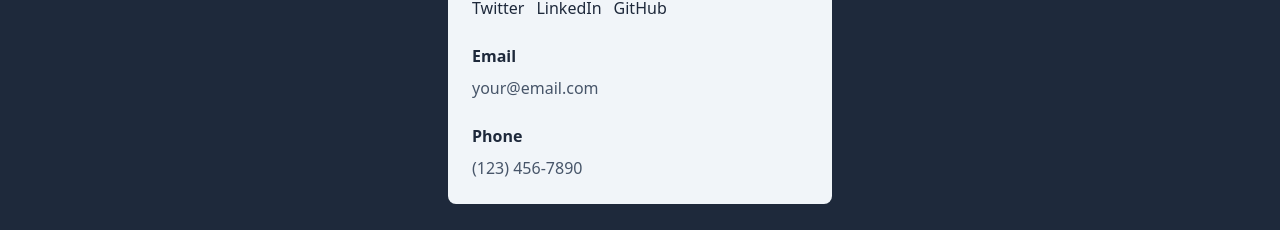
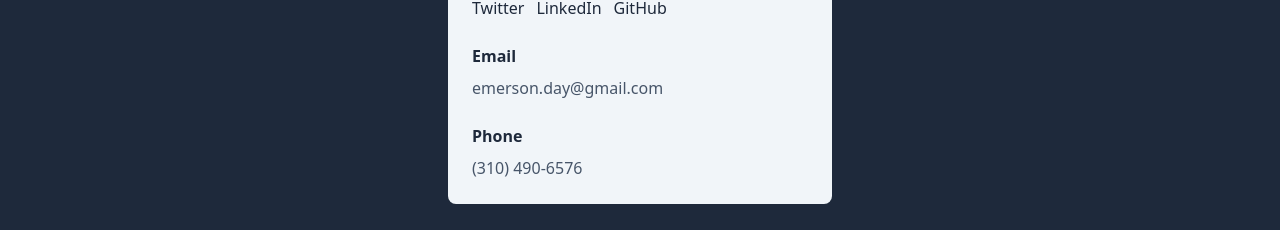
Before and after one commit to emday4prez/portfolio-2023, a Next.js app: page /contact in a window 1280 px wide. Shown: the part 358-588 px from the top of the page. Built offline with nearby package versions, Linux system fonts and the light colour scheme.

Commit message:
updated wordcloud

```diff
--- a/components/Hero.tsx
+++ b/components/Hero.tsx
@@ -1,3 +1,4 @@
+import Link from 'next/link';
 import React from 'react';
 
 const Hero: React.FC = () => {
@@ -15,12 +16,13 @@ const Hero: React.FC = () => {
           challenge me and help me further my knowledge and expertise in the
           field.
         </p>
-        <a
-          href="#"
+
+        <Link
+          href="/contact"
           className="bg-slate-800 hover:bg-slate-300 transition-colors hover:text-slate-900 text-white font-medium py-2 px-4 rounded-full"
         >
           Contact me
-        </a>
+        </Link>
       </div>
     </section>
   );
--- a/components/Navbar.tsx
+++ b/components/Navbar.tsx
@@ -8,10 +8,11 @@ const Navbar: React.FC = () => {
     <nav className="fixed w-full z-50 top-0 bg-gradient-to-b from-slate-900 to-slate-800">
       <div className="container mx-auto px-4">
         <div className="flex items-center justify-between py-3">
-          <Link href="/">
+          <Link href="/" onClick={() => setIsOpen(false)}>
             <p className="text-xl text-white font-medium">Emerson Day</p>
           </Link>
           <button
+            type="button"
             className="block lg:hidden text-gray-500 hover:text-white focus:text-white"
             onClick={() => setIsOpen(!isOpen)}
           >
--- a/components/ProjectCard.tsx
+++ b/components/ProjectCard.tsx
@@ -9,7 +9,7 @@ interface Project {
 
 const ProjectCard: React.FC<{ project: Project }> = ({ project }) => {
   return (
-    <div className="bg-white dark:bg-slate-800 dark:text-slate-100  shadow-md p-6 m-4 hover:shadow-[0_35px_60px_-15px_rgba(0,0,0,0.5)]">
+    <div className="bg-white dark:bg-slate-800 dark:text-slate-100 transition-shadow shadow-md p-6 m-4 hover:shadow-[0_35px_60px_-15px_rgba(0,0,0,0.5)]">
       <h3 className="text-lg font-medium">{project.title}</h3>
       <p className="text-sm mt-2">{project.description}</p>
       <a href={project.url} className="text-blue-500 mt-2">
--- a/components/WordCloud.tsx
+++ b/components/WordCloud.tsx
@@ -11,7 +11,7 @@ const data = [
   { value: 'Tailwind', count: 21 },
   { value: 'GraphQL', count: 17 },
   { value: 'Docker', count: 19 },
-  { value: 'Stripe', count: 21 },
+  { value: 'Stripe', count: 26 },
   { value: 'TypeScript', count: 15 },
   { value: 'Firestore', count: 18 },
   { value: 'AWS', count: 11 },
@@ -23,7 +23,7 @@ const data = [
   { value: 'Digital Ocean', count: 10 },
   { value: 'CMS', count: 19 },
   { value: 'Webpack', count: 11 },
-  { value: 'OAuth', count: 25 },
+  { value: 'OAuth', count: 22 },
   { value: 'Accessibility', count: 10 },
   { value: 'SQL', count: 10 },
   { value: 'Jest', count: 17 },
@@ -52,6 +52,7 @@ const customRenderer = (tag, size, color) => (
 
 const SimpleCloud = () => (
   <div className="pb-20 px-0 md:px-20 bg-gradient-to-b text-center from-slate-600 to-slate-500 text-white">
+    <h2 className="text-6xl p-16">My Tools</h2>
     <TagCloud
       minSize={12}
       maxSize={55}
--- a/pages/about.tsx
+++ b/pages/about.tsx
@@ -1,6 +1,6 @@
 const AboutMe: React.FC = () => {
   return (
-    <div className="p-4 bg-slate-700 text-slate-100 mt-10 px-6 md:px-16 lg:px-18 bg-gradient-to-b from-slate-800 to-slate-700">
+    <div className="p-4 bg-slate-700 text-slate-100 mt-28 md:pt-24 px-16 pt-24 md:px-32 lg:px-48 bg-gradient-to-b from-slate-800 to-slate-700">
       <h1 className="text-2xl font-bold">About Me</h1>
       <p className="text-lg">
         I am a highly skilled and experienced web developer with a passion for
--- a/pages/contact.tsx
+++ b/pages/contact.tsx
@@ -1,5 +1,5 @@
 import React from 'react';
-
+import Link from 'next/link';
 const Contact: React.FC = () => {
   return (
     <div className="bg-slate-800 min-h-screen flex items-center justify-center">
@@ -9,19 +9,19 @@ const Contact: React.FC = () => {
           <p className="text-slate-800 font-bold mb-2">Social Media</p>
           <div className="flex items-center mb-6">
             <a
-              href="https://www.twitter.com/yourusername"
+              href="https://www.twitter.com/emers0n"
               className="text-slate-800 mr-3 hover:underline"
             >
               Twitter
             </a>
             <a
-              href="https://www.linkedin.com/in/yourusername"
+              href="https://www.linkedin.com/in/emerson-day"
               className="text-slate-800 mr-3 hover:underline"
             >
               LinkedIn
             </a>
             <a
-              href="https://www.github.com/yourusername"
+              href="https://www.github.com/emday4prez"
               className="text-slate-800 hover:underline"
             >
               GitHub
@@ -29,15 +29,15 @@ const Contact: React.FC = () => {
           </div>
           <p className="text-slate-800 font-bold mb-2">Email</p>
           <p className="text-slate-600 mb-6">
-            <a
-              href="mailto:your@email.com"
+            <Link
+              href="mailto:emerson.day@gmail.com"
               className="text-slate-600 hover:underline"
             >
-              your@email.com
-            </a>
+              emerson.day@gmail.com
+            </Link>
           </p>
           <p className="text-slate-800 font-bold mb-2">Phone</p>
-          <p className="text-slate-600">(123) 456-7890</p>
+          <p className="text-slate-600">(310) 490-6576</p>
         </div>
       </div>
     </div>
--- a/pages/index.tsx
+++ b/pages/index.tsx
@@ -55,17 +55,8 @@ export default function Home() {
 
       <Hero />
       <WordCloud />
-      <ProjectList projects={projects} />
-      {/* <SkillsDisplay skills={skills} /> */}
+
       <div className="bg-gradient-to-b from-slate-500 to-slate-100 p-10">
-        {/* <h2 className="text-xl font-medium text-gray-900 mt-10">Skills</h2>
-        <ul className="mt-2">
-          {skills.map((skill, index) => (
-            <li key={index} className="text-sm text-gray-600">
-              {skill.name}: {skill.level}
-            </li>
-          ))}
-        </ul> */}
         <h2 className="text-xl font-medium text-slate-900 mt-10">Projects</h2>
 
         <ul className="mt-2 -mx-4 grid md:grid-cols-2 lg:grid-cols-3">
```
